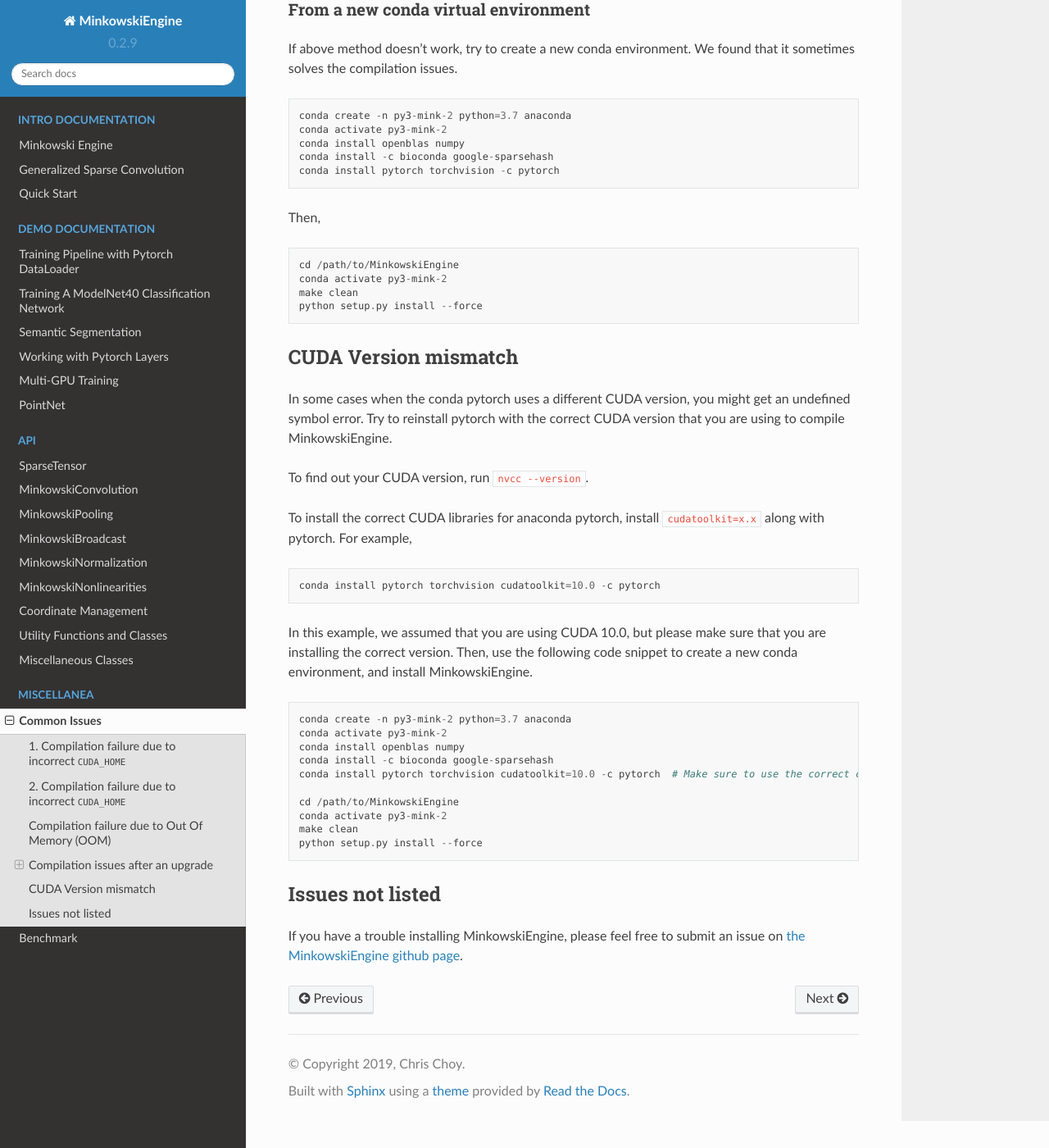
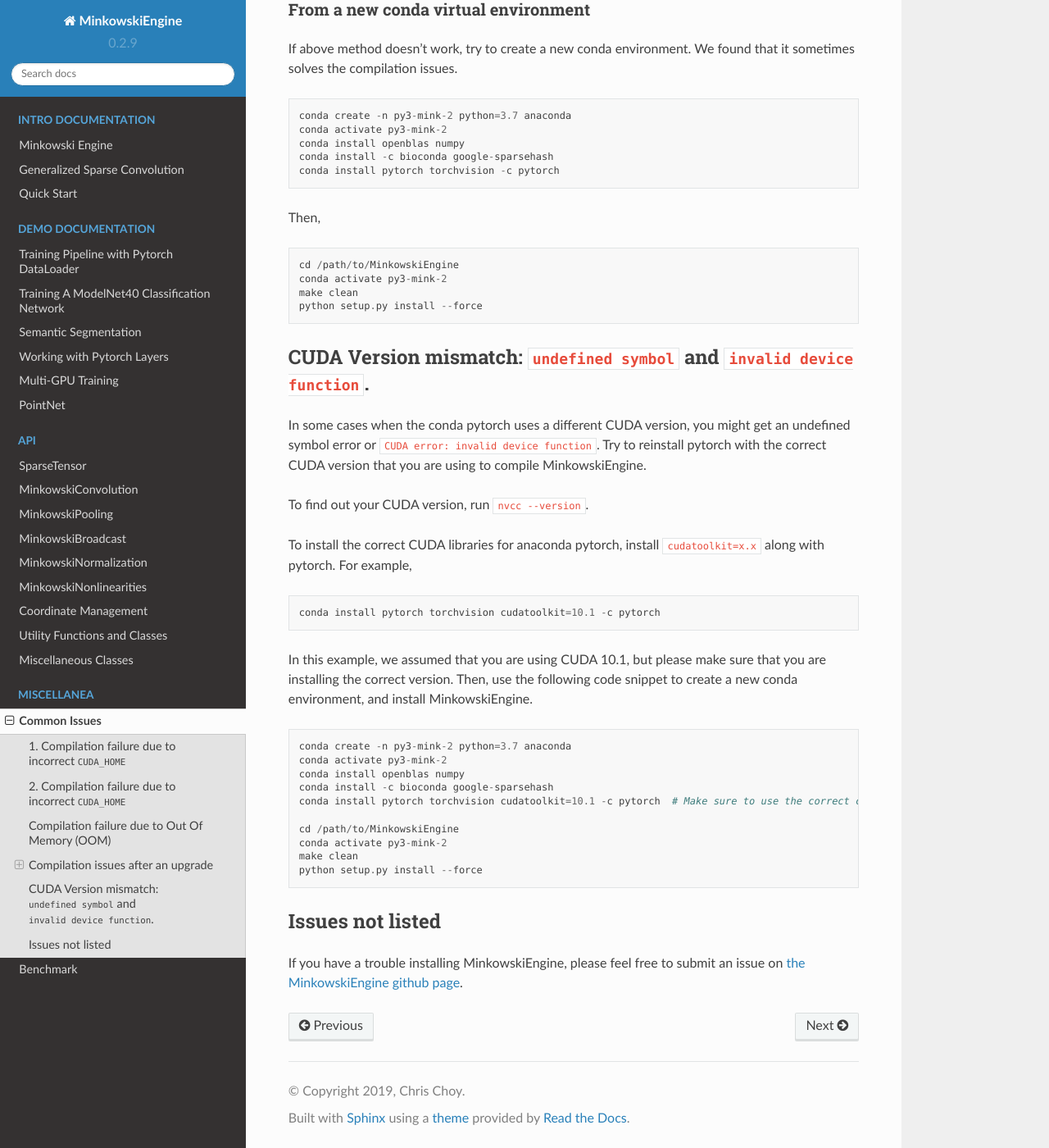
Before and after one commit to NVIDIA/MinkowskiEngine, a Sphinx documentation site: the page built from docs/issues.md, in a window 1280 px wide and 1400 px high, scrolled down 1761 px. Shown: the whole window at 82% size. Built offline with Sphinx 7.4.7 and the Read the Docs theme 2.0.0, drawn with Linux system fonts in a browser that asks for light colours.

Commit message:
CUDA version upgrade in docs

````diff
--- a/docs/issues.md
+++ b/docs/issues.md
@@ -94,27 +94,27 @@
 ```
 
 
-## CUDA Version mismatch
+## CUDA Version mismatch: `undefined symbol` and `invalid device function`.
 
-
-In some cases when the conda pytorch uses a different CUDA version, you might get an undefined symbol error. Try to reinstall pytorch with the correct CUDA version that you are using to compile MinkowskiEngine.
+In some cases when the conda pytorch uses a different CUDA version, you might get an undefined symbol error or `CUDA error: invalid device function`.
+Try to reinstall pytorch with the correct CUDA version that you are using to compile MinkowskiEngine.
 
 To find out your CUDA version, run `nvcc --version`.
 
 To install the correct CUDA libraries for anaconda pytorch, install `cudatoolkit=x.x` along with pytorch. For example,
 
 ```
-conda install pytorch torchvision cudatoolkit=10.0 -c pytorch
+conda install pytorch torchvision cudatoolkit=10.1 -c pytorch
 ```
 
-In this example, we assumed that you are using CUDA 10.0, but please make sure that you are installing the correct version. Then, use the following code snippet to create a new conda environment, and install MinkowskiEngine.
+In this example, we assumed that you are using CUDA 10.1, but please make sure that you are installing the correct version. Then, use the following code snippet to create a new conda environment, and install MinkowskiEngine.
 
 ```
 conda create -n py3-mink-2 python=3.7 anaconda
 conda activate py3-mink-2
 conda install openblas numpy
 conda install -c bioconda google-sparsehash
-conda install pytorch torchvision cudatoolkit=10.0 -c pytorch  # Make sure to use the correct cudatoolkit version
+conda install pytorch torchvision cudatoolkit=10.1 -c pytorch  # Make sure to use the correct cudatoolkit version
 
 cd /path/to/MinkowskiEngine
 conda activate py3-mink-2
````
Also changed, not shown: README.md (+1 -1 lines).
